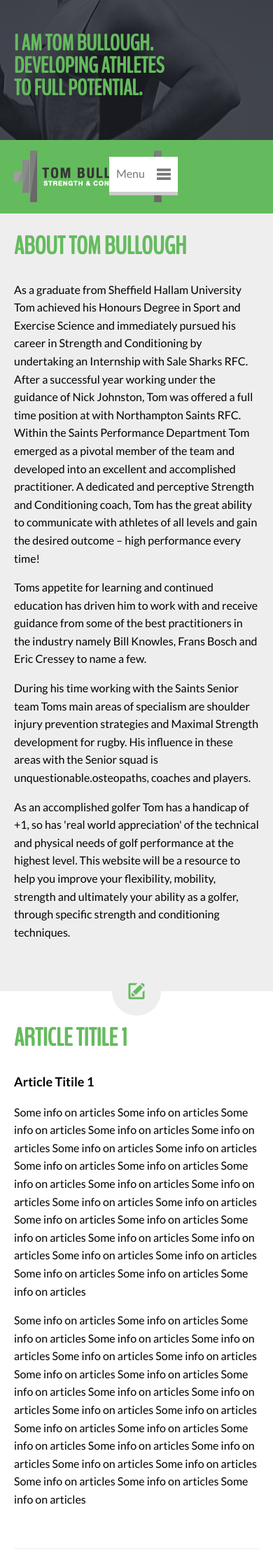
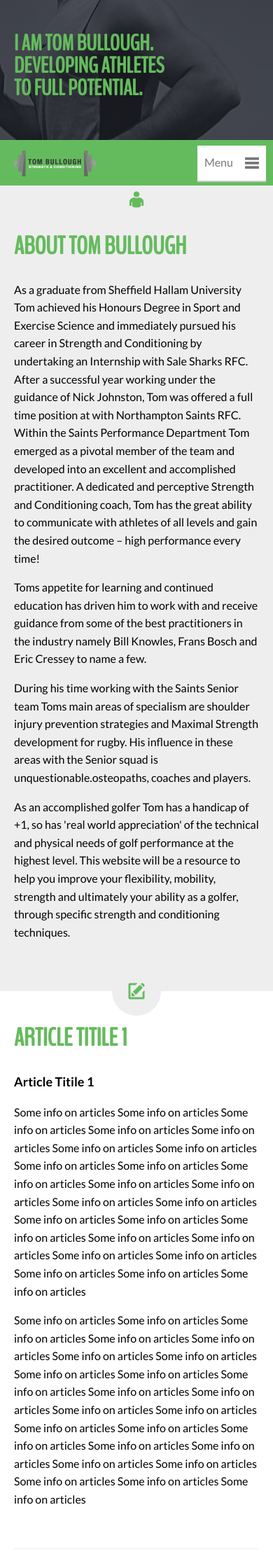
Before and after one commit to tbullough/tbullough.github.io, a Jekyll site: the page built from index.html, in a window 390 px wide. Shown: the top 2240 px of the page at 70% size. Built offline with Jekyll 4.4.1, drawn with Linux system fonts in a browser that asks for light colours; Markdown is read by kramdown in place of the engine named in the settings.

Commit message:
Updated menu

```diff
--- a/css/tombullough.css
+++ b/css/tombullough.css
@@ -172,6 +172,16 @@
 	top: 15px;
 }
 
+@media only screen and (max-width : 500px) {
+	#navigation {
+		height: 60px;
+	}
+
+	#logo img {
+		width: 50%;
+	}
+}
+
 #menu {
 	background-color: #FFF;
 	border-bottom: 5px solid #CCC;
@@ -185,6 +195,14 @@
 	width: 20%;
 }
 
+@media only screen and (max-width : 500px) {
+	#menu {
+		right: 10px;
+		left: auto;
+		top: 8px;
+	}
+}
+
 #menu span {
 	float: right;
 	font-size: 20px;
@@ -195,6 +213,12 @@
 	background-color: #64BB5D;
 	height: 100px;
 	width: 100%;
+}
+
+@media only screen and (max-width : 500px) {
+	#navigation .greenBand {
+		height: 60px;
+	}
 }
 
 .menuBand {
```
Also changed, not shown: 1 other file.
